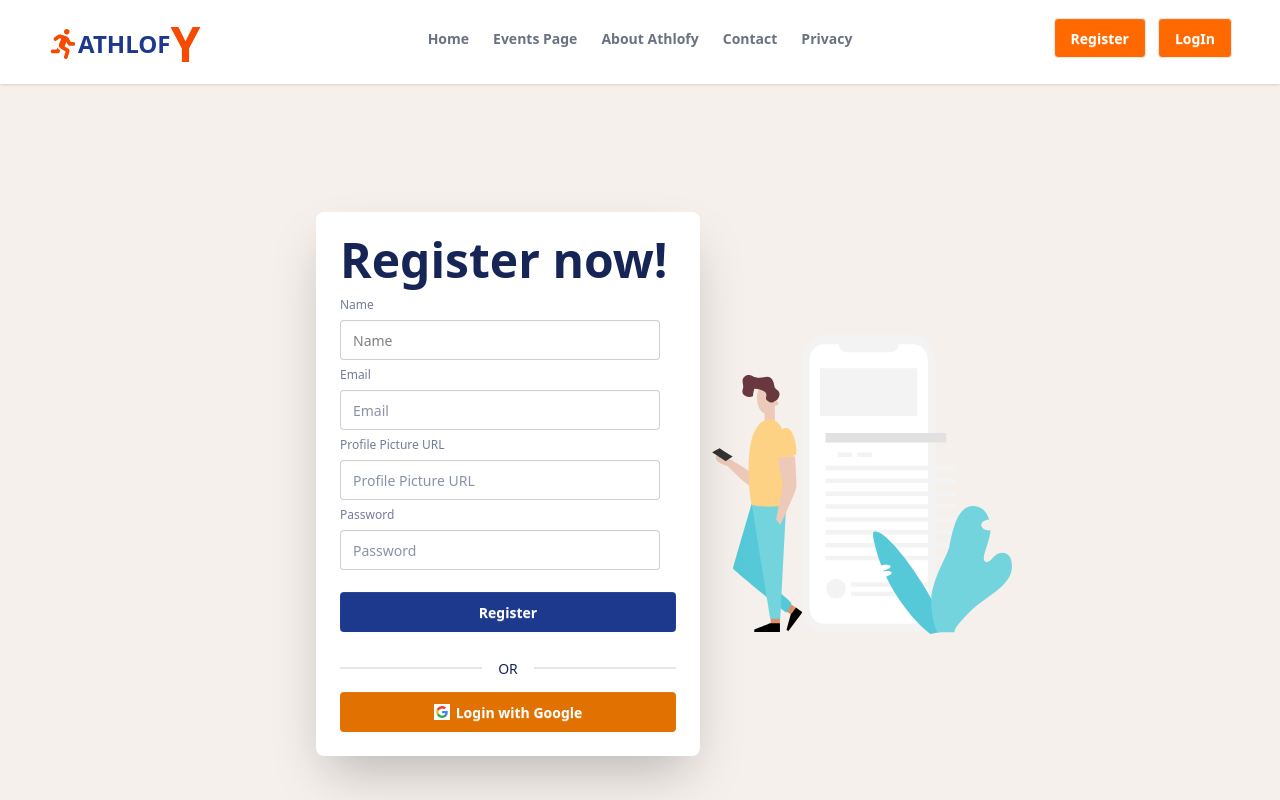
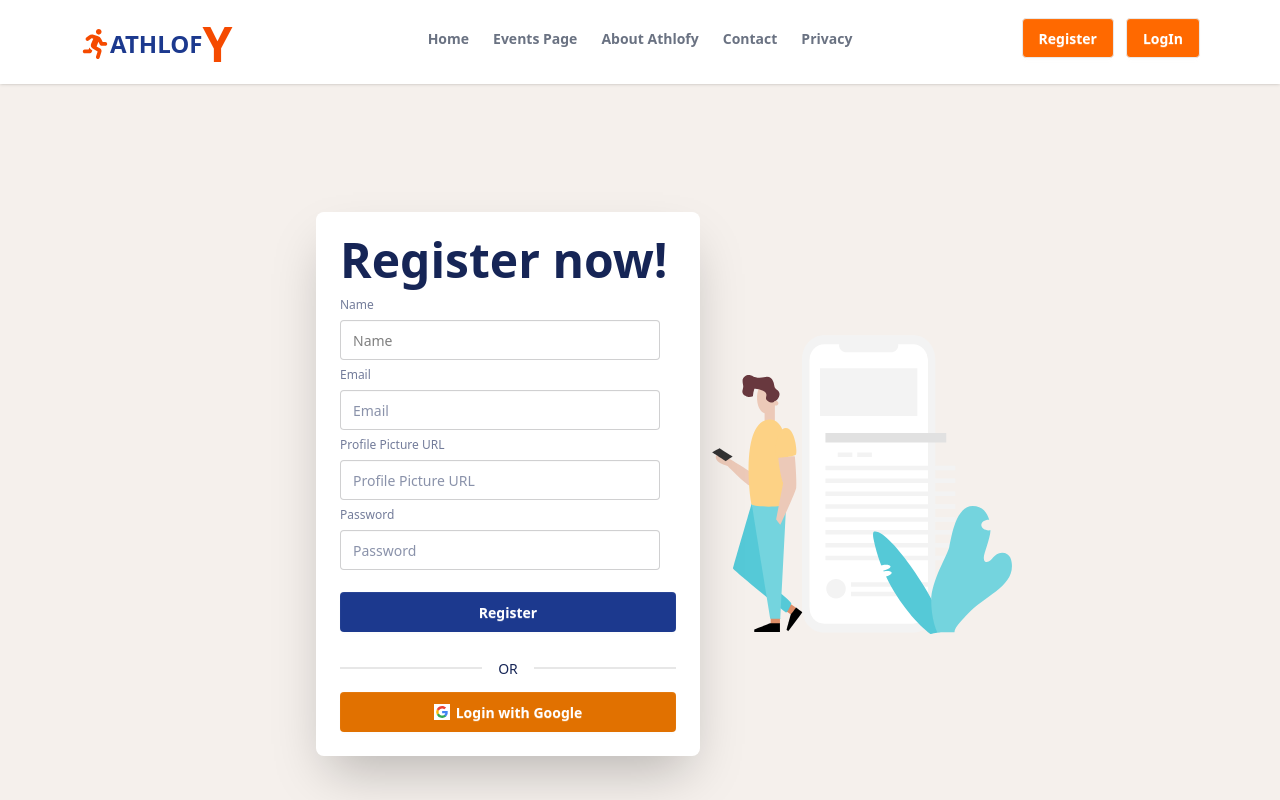
Before and after one commit to nusrathumaira12/athletic-event, a React (Vite) app: page /register in a window 1280 px wide. Shown: the top 800 px of the page. Built offline with nearby package versions, Linux system fonts and the light colour scheme; no server answers.

Commit message:
remove dark margin

```diff
--- a/src/pages/Home/Testimonial.jsx
+++ b/src/pages/Home/Testimonial.jsx
@@ -29,7 +29,7 @@ const Testimonial = () => {
     ];
 
     return (
-        <section className=" dark:bg-gray-100 dark:text-gray-800 mb-6">
+        <section className=" dark:bg-gray-100 dark:text-gray-800 mb-6 dark:mb-0">
             <div className="container flex flex-col items-center mx-auto md:p-10 md:px-12 ">
                 <h1 className="p-4  text-4xl font-semibold leading-none text-center text-blue-950">
                     What our customers are saying <span className='text-orange-600'>about us</span>
--- a/src/pages/Shared/Navbar.jsx
+++ b/src/pages/Shared/Navbar.jsx
@@ -141,7 +141,7 @@ const Navbar = () => {
   );
 
   return (
-    <div className="navbar sticky top-0 z-50 bg-base-100 shadow-sm pr-7 md:px-12 pb-4">
+    <div className="navbar sticky top-0 z-50 bg-base-100 shadow-sm pr-7 md:px-20 pb-4">
       <div className="navbar-start">
         <div className="dropdown lg:hidden">
           <div tabIndex={0} role="button" className="btn btn-ghost">
```
